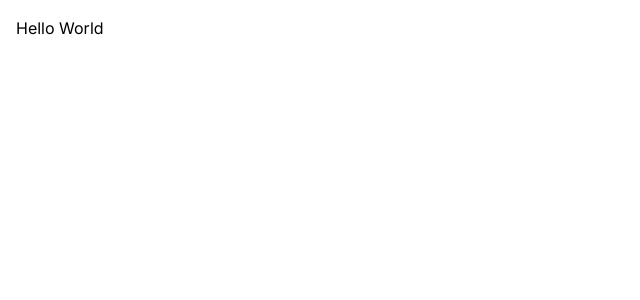
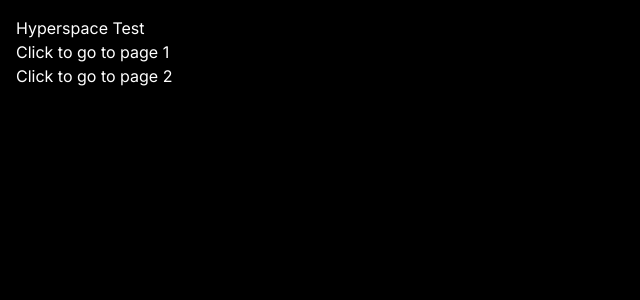
Before and after one commit to Layt27/hyperspace-test, a Next.js app: page / in a window 1280 px wide. Shown: the top 300 px of the page, without its empty margins (0-640 px from the left). Built offline with nearby package versions, Linux system fonts and the light colour scheme.

Commit message:
feature: Create links to page 1 and 2 on home page

```diff
--- a/app/globals.css
+++ b/app/globals.css
@@ -3,6 +3,7 @@
 @tailwind utilities;
 
 body {
-	color: rgb(var(--foreground-rgb));
+	background-color:black;
+	color: white;
 	padding: 1rem;
 }
--- a/app/page.tsx
+++ b/app/page.tsx
@@ -1,10 +1,17 @@
 // Imports
-
+import Link from "next/link";
 
 export default function Home() {
 	return (
 		<main>
-			<h1>Hello World</h1>
+			<h1>Hyperspace Test</h1>
+			<div>
+				<Link href="/page1"><button>Click to go to page 1</button></Link>
+			</div>
+
+			<div>
+				<Link href="/page2"><button>Click to go to page 2</button></Link>
+			</div>
 		</main>
   	);
-}
+};
--- /dev/null
+++ b/app/page1/page.tsx
@@ -0,0 +1,9 @@
+import React from 'react';
+
+const page1 = () => {
+  	return (
+		<div>Button popup page</div>
+  	);
+};
+
+export default page1;
--- /dev/null
+++ b/app/page2/page.tsx
@@ -0,0 +1,9 @@
+import React from 'react';
+
+const page2 = () => {
+  	return (
+		<div>Click to see some magic happen</div>
+  	)
+};
+
+export default page2;
```
